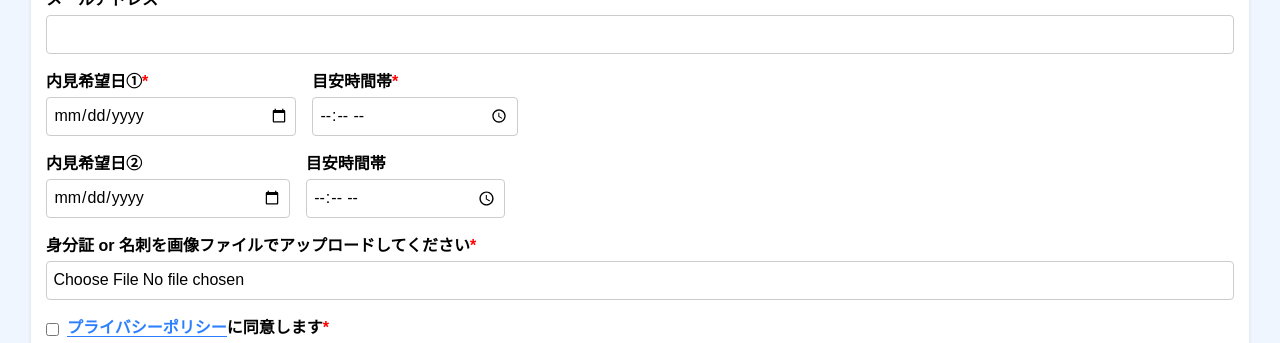
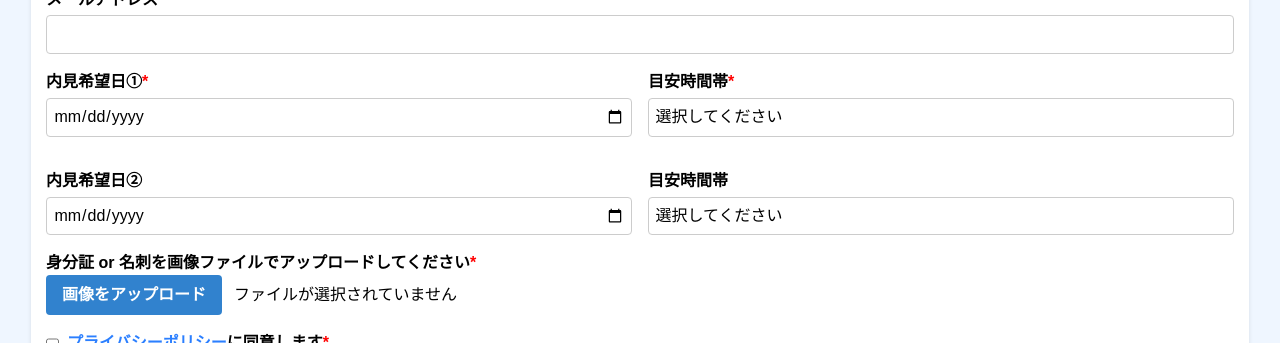
Before and after one commit to TechproAdmin/techpro-form, a Next.js app in the folder frontend/: page /naiken in a window 1280 px wide. Shown: the part 609-952 px from the top of the page. Built offline with nearby package versions, Linux system fonts and the light colour scheme; no server answers.

Commit message:
UIUXを改善

```diff
--- a/frontend/src/app/kaitsuke/page.tsx
+++ b/frontend/src/app/kaitsuke/page.tsx
@@ -207,16 +207,16 @@ export default function KaitsukeForm() {
             <select
               id="propertySelect"
               name="propertyName"
-              onChange={(e) => setPropertyInfo(propertyList.find(property => property.no + " " + property.address + " " + property.type + " " + property.price === e.target.value) ?? null)}
+              onChange={(e) => setPropertyInfo(propertyList.find(property => property.no + " " + property.address + " ｜ " + property.type + " " + property.price === e.target.value) ?? null)}
               defaultValue=""
               required
               className="w-full border rounded mt-2 p-2"
             >
               <option value="" disabled>-- 物件を選択してください --</option>
               {filteredProperties.map((property, index) => {
-                const optionValue = `${property.no} ${property.address} ${property.type} ${property.price}`;
+                const optionValue = `${property.no} ${property.address} ｜ ${property.type} ${property.price}`;
                 return <option key={`property-${index}-${property.no}`} value={optionValue}>
-                  {property.no} {property.address} {property.type} {property.price}
+                  {property.no} {property.address} ｜ {property.type} {property.price}
                 </option>
               })}
             </select>
--- a/frontend/src/app/naiken/page.tsx
+++ b/frontend/src/app/naiken/page.tsx
@@ -4,6 +4,7 @@ import { useState, useEffect, useRef } from "react";
 import type { PropertyData, NaikenFormData } from "@/types";
 import { GasApiService } from "@/api";
 import { NaikenConfirmModal } from "@/components/NaikenConfirmModal";
+import { NaikenCompleteModal } from "@/components/NaikenCompleteModal";
 import { formatNumberWithCommas } from "@/utils";
 
 export default function NaikenForm() {
@@ -15,6 +16,9 @@ export default function NaikenForm() {
     const [formData, setFormData] = useState<NaikenFormData | null>(null);
     const [showNaikenConfirmModal, setShowNaikenConfirmModal] = useState(false);
     const formRef = useRef<HTMLFormElement>(null);
+    const [selectedFileName, setSelectedFileName] = useState('');
+    const [isSubmitting, setIsSubmitting] = useState(false);
+    const [showCompleteModal, setShowCompleteModal] = useState(false);
 
     useEffect(() => {
         const fetchProperties = async () => {
@@ -56,6 +60,7 @@ export default function NaikenForm() {
 
     const handleConfirm = async () => {
         if (formData) {
+            setIsSubmitting(true);
             try {
                 const form = formRef.current;
                 if (!form) return;
@@ -69,17 +74,19 @@ export default function NaikenForm() {
                 const result = await GasApiService.getInstance().sendNaikenFormData(submitFormData);
                 console.log('API Response:', result);
                 if (result.status === "success") {
-                    alert("内見希望を受け付けました。\n日程が確定したら担当よりご連絡いたします。");
                     setShowNaikenConfirmModal(false);
                     formRef.current?.reset();
                     setPropertyInfo(null);
                     setFormData(null);
+                    setShowCompleteModal(true);
                 } else {
                     alert("エラーが発生しました。\nしばらく経ってから再度お試しください。\nこのメッセージが繰り返し出る場合は、お手数ですが弊社に直接お問い合わせください。\n\n" + (result.message || "詳細不明"));
                 }
             } catch (error) {
                 console.error('送信エラー:', error);
                 alert("エラーが発生しました。\nしばらく経ってから再度お試しください。\nこのメッセージが繰り返し出る場合は、お手数ですが弊社に直接お問い合わせください。\n\n" + error);
+            } finally {
+                setIsSubmitting(false);
             }
         }
     };
@@ -107,19 +114,18 @@ export default function NaikenForm() {
                         />
                         <select
                         id="propertySelect"
-                        name="propertyName"
-                        onChange={(e) => setPropertyInfo(propertyList.find(property => property.no + " " + property.address + " " + property.type + " " + property.price === e.target.value) ?? null)}
+                        name="propertyNo"
+                        onChange={(e) => setPropertyInfo(propertyList.find(property => property.no === e.target.value) ?? null)}
                         defaultValue=""
                         required
                         className="w-full border rounded mt-2 p-2"
                         >
                             <option value="" disabled>-- 物件を選択してください --</option>
-                            {filteredProperties.map((property, index) => {
-                                const optionValue = `${property.no} ${property.address} ${property.type} ${property.price}`;
-                                return <option key={`property-${index}-${property.no}`} value={optionValue}>
-                                    {property.no} {property.address} {property.type} {property.price}
+                            {filteredProperties.map((property, index) => (
+                                <option key={`property-${index}-${property.no}`} value={property.no}>
+                                    {property.no} {property.address} ｜ {property.type} {property.price}
                                 </option>
-                            })}
+                            ))}
                         </select>
                     </div>
                 </div>
@@ -163,33 +169,89 @@ export default function NaikenForm() {
                     <input type="email" id="email" name="email" required />
                 </div>
 
-                <div className="flex">
-                    <div className="form-group mr-4">
-                        <label htmlFor="date1">内見希望日①<span className="required">*</span></label>
-                        <input type="date" id="date1" name="date1" required />
+                <div className="flex flex-col md:flex-row gap-4">
+                    <div className="form-group flex-1 min-w-0">
+                        <label htmlFor="date1" className="block mb-1">内見希望日①<span className="required">*</span></label>
+                        <input
+                            type="date"
+                            id="date1"
+                            name="date1"
+                            required
+                            className="block w-full p-2 border rounded-md appearance-none"
+                            style={{ WebkitAppearance: 'none' }}
+                        />
                     </div>
 
-                    <div className="form-group">
-                        <label htmlFor="time1">目安時間帯<span className="required">*</span></label>
-                        <input type="time" id="time1" name="time1" required />
+                    <div className="form-group flex-1 min-w-0">
+                        <label htmlFor="time1" className="block mb-1">目安時間帯<span className="required">*</span></label>
+                        <select
+                            id="time1"
+                            name="time1"
+                            required
+                            className="block w-full p-2 border rounded-md appearance-none"
+                            defaultValue=""
+                            style={{ WebkitAppearance: 'none' }}
+                        >
+                            <option value="" disabled>選択してください</option>
+                            {Array.from({length: 48}, (_, i) => {
+                                const hour = Math.floor(i / 2);
+                                const minute = i % 2 === 0 ? '00' : '30';
+                                return <option key={i} value={`${hour.toString().padStart(2, '0')}:${minute}`}>{`${hour.toString().padStart(2, '0')}:${minute}`}</option>;
+                            })}
+                        </select>
                     </div>
                 </div>
 
-                <div className="flex">
-                    <div className="form-group mr-4">
-                        <label htmlFor="date2">内見希望日②</label>
-                        <input type="date" id="date2" name="date2" />
+                <div className="mt-4 flex flex-col md:flex-row gap-4">
+                    <div className="form-group flex-1 min-w-0">
+                        <label htmlFor="date2" className="block mb-1">内見希望日②</label>
+                        <input
+                            type="date"
+                            id="date2"
+                            name="date2"
+                            className="block w-full p-2 border rounded-md appearance-none"
+                            style={{ WebkitAppearance: 'none' }}
+                        />
                     </div>
 
-                    <div className="form-group">
-                        <label htmlFor="time2">目安時間帯</label>
-                        <input type="time" id="time2" name="time2" />
+                    <div className="form-group flex-1 min-w-0">
+                        <label htmlFor="time2" className="block mb-1">目安時間帯</label>
+                        <select
+                            id="time2"
+                            name="time2"
+                            className="block w-full p-2 border rounded-md appearance-none"
+                            defaultValue=""
+                            style={{ WebkitAppearance: 'none' }}
+                        >
+                            <option value="" disabled>選択してください</option>
+                            {Array.from({length: 48}, (_, i) => {
+                                const hour = Math.floor(i / 2);
+                                const minute = i % 2 === 0 ? '00' : '30';
+                                return <option key={i} value={`${hour.toString().padStart(2, '0')}:${minute}`}>{`${hour.toString().padStart(2, '0')}:${minute}`}</option>;
+                            })}
+                        </select>
                     </div>
                 </div>
 
                 <div className="form-group">
                     <label htmlFor="imgFile">身分証 or 名刺を画像ファイルでアップロードしてください<span className="required">*</span></label>
-                    <input type="file" id="imgFile" name="imgFile" required />
+                    <div style={{ display: 'flex', alignItems: 'center' }}>
+                        <input
+                            type="file"
+                            id="imgFile"
+                            name="imgFile"
+                            required
+                            style={{ display: 'none' }}
+                            onChange={(e) => {
+                                const file = e.target.files && e.target.files[0];
+                                setSelectedFileName(file ? file.name : '');
+                            }}
+                        />
+                        <label htmlFor="imgFile" className="custom-file-upload" style={{ cursor: 'pointer', background: '#3182ce', color: '#fff', padding: '8px 16px', borderRadius: '4px', marginRight: '12px' }}>
+                            画像をアップロード
+                        </label>
+                        <span>{selectedFileName || 'ファイルが選択されていません'}</span>
+                    </div>
                 </div>
 
                 <div className="form-group flex mb-4">
@@ -202,7 +264,7 @@ export default function NaikenForm() {
                     </label>
                 </div>
 
-                <button type="submit" id="submitBtn">申し込む</button>
+                <button type="submit" id="submitBtn" disabled={isSubmitting}>申し込む</button>
 
             </form>
             <NaikenConfirmModal
@@ -210,6 +272,11 @@ export default function NaikenForm() {
                 onClose={() => setShowNaikenConfirmModal(false)}
                 onConfirm={handleConfirm}
                 formData={formData}
+                isSubmitting={isSubmitting}
+            />
+            <NaikenCompleteModal
+                isOpen={showCompleteModal}
+                onClose={() => setShowCompleteModal(false)}
             />
         </div>
         </div>
--- /dev/null
+++ b/frontend/src/components/NaikenCompleteModal.tsx
@@ -0,0 +1,25 @@
+import React from "react";
+
+interface NaikenCompleteModalProps {
+  isOpen: boolean;
+  onClose: () => void;
+}
+
+export const NaikenCompleteModal = ({ isOpen, onClose }: NaikenCompleteModalProps) => {
+  if (!isOpen) return null;
+
+  return (
+    <div className="fixed inset-0 bg-black bg-opacity-50 flex items-center justify-center z-50">
+      <div className="bg-white p-6 rounded-lg max-w-md w-full text-center">
+        <h2 className="text-xl font-bold mb-4">申し込み完了</h2>
+        <p className="mb-6">内見希望を受け付けました。<br />日程が確定したら担当よりご連絡いたします。</p>
+        <button
+          onClick={onClose}
+          className="px-6 py-2 bg-blue-500 text-white rounded hover:bg-blue-600"
+        >
+          閉じる
+        </button>
+      </div>
+    </div>
+  );
+};
```
Also changed, not shown: frontend/src/components/NaikenConfirmModal.tsx (+5 -3 lines), 1 other file (tests, documents, lock files or other folders).
